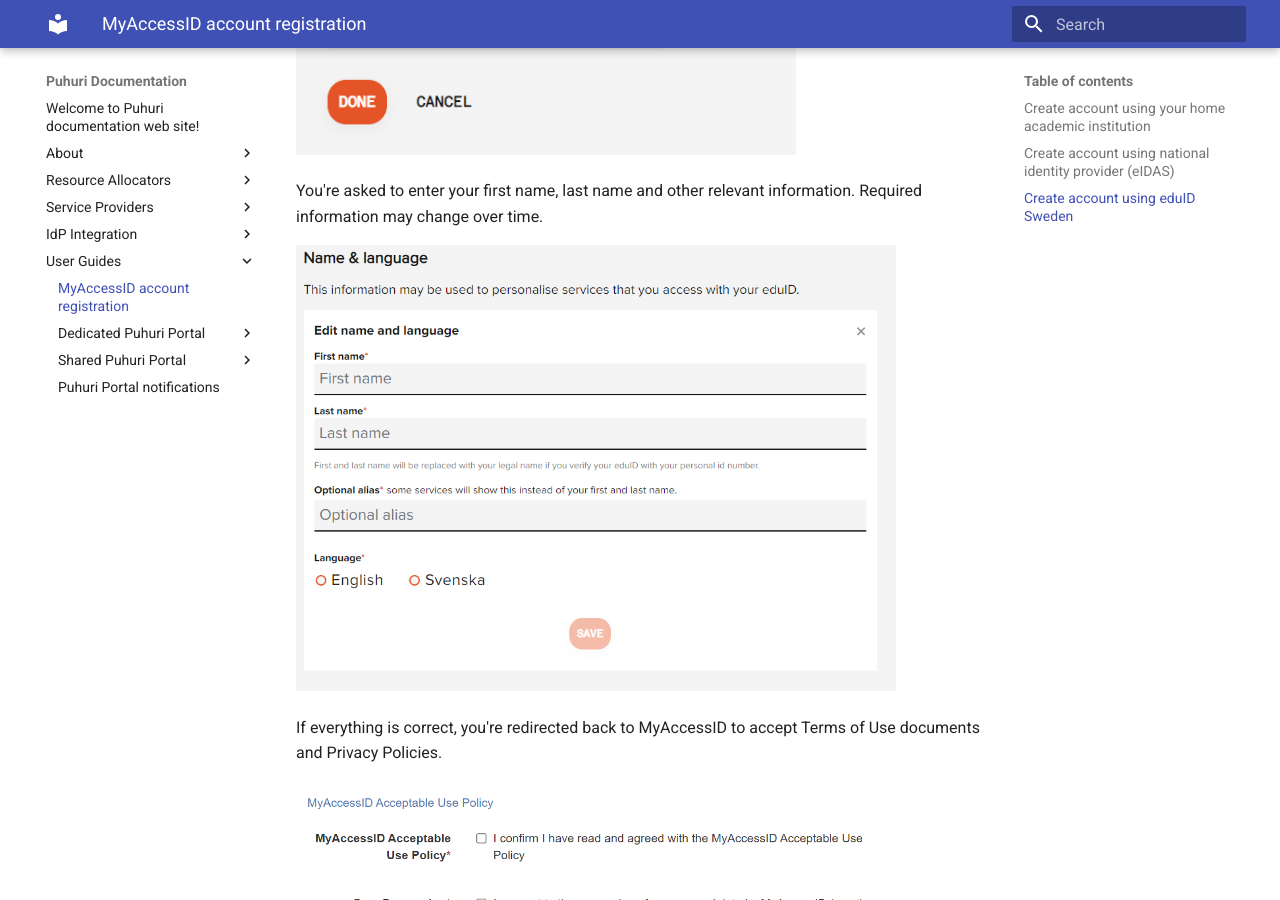
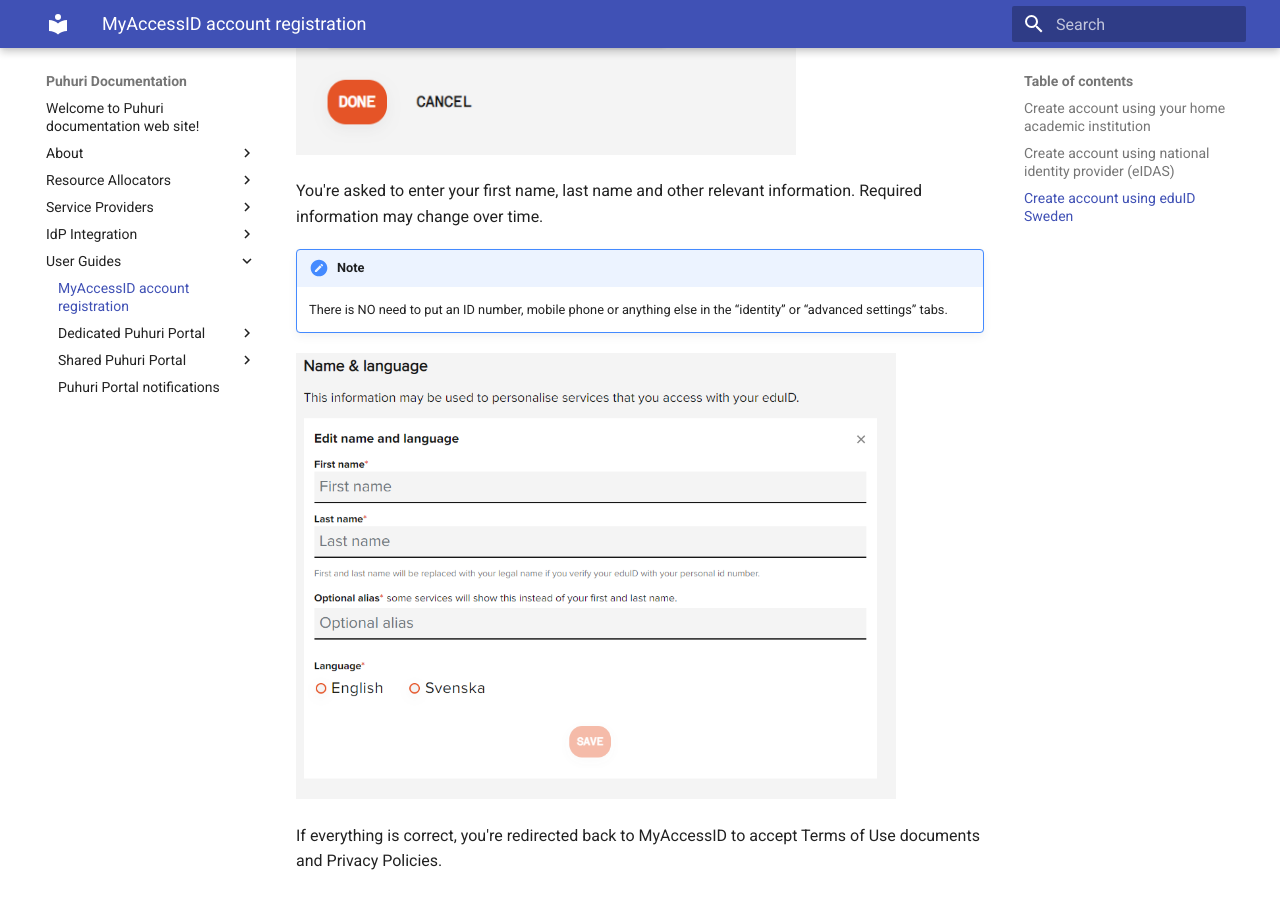
Before and after one commit to neicnordic/puhuri-web, an MkDocs documentation site: the page built from docs/user_guides/myaccessid_registration.md, in a window 1280 px wide and 900 px high, scrolled down 5535 px. Built offline with MkDocs 1.6.1 and Material for MkDocs 9.7.7, drawn with Linux system fonts in a browser that asks for light colours.

Commit message:
Added note to eduID section.

```diff
--- a/docs/user_guides/myaccessid_registration.md
+++ b/docs/user_guides/myaccessid_registration.md
@@ -62,6 +62,9 @@ You're asked to accept the eduID rules and prove that you're a human.
 
 You're asked to enter your first name, last name and other relevant information. Required information may change over time.
 
+!!! note
+    There is NO need to put an ID number, mobile phone or anything else in the “identity” or “advanced settings” tabs.
+
 ![MyAccessID login](../assets/eduid name.PNG){ width="600" }
 
 If everything is correct, you're redirected back to MyAccessID to accept Terms of Use documents and Privacy Policies.
```
